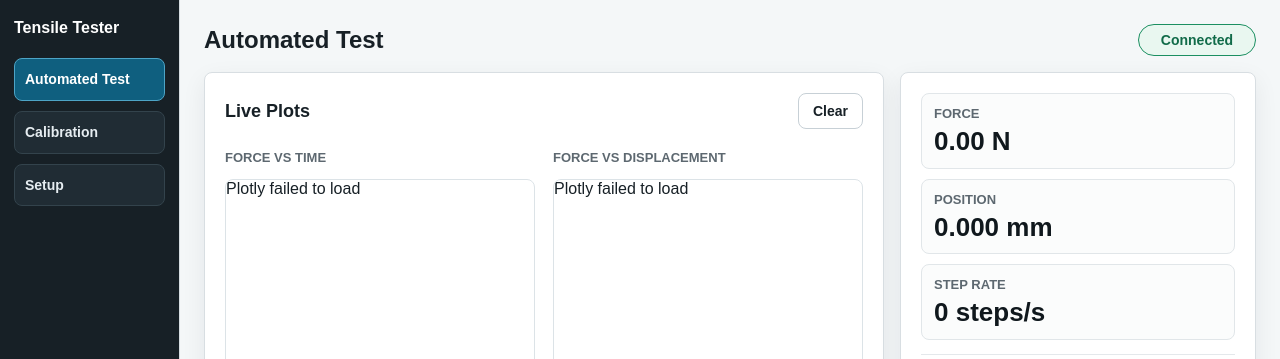
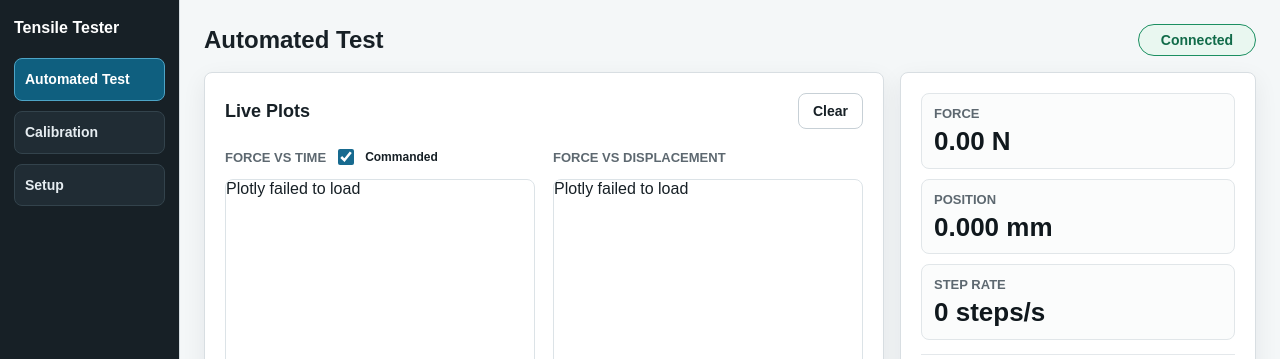
Before and after one commit to tporyzala/tensile-tester, a FastAPI app: page /test in a window 1280 px wide. Shown: the top 359 px of the page. Run offline with FastAPI, Linux system fonts and the light colour scheme; data that the repository does not hold is empty; some libraries are stand-ins or nearby versions.

Commit message:
feat: add toggle for commanded force visibility in live charts

```diff
--- a/src/app/static/live-charts.js
+++ b/src/app/static/live-charts.js
@@ -15,6 +15,7 @@ class LiveForceCharts {
     this.incrementalUpdateInFlight = false;
     this.visible = !document.hidden;
     this.hasCommandedForce = false;
+    this.showCommandedForce = true;
     this.config = {
       responsive: true,
       displaylogo: false,
@@ -80,6 +81,16 @@ class LiveForceCharts {
       this.fullRenderNeeded = true;
       this.draw();
     }
+  }
+
+  setCommandedForceVisible(visible) {
+    const nextVisible = Boolean(visible);
+    if (this.showCommandedForce === nextVisible) {
+      return;
+    }
+    this.showCommandedForce = nextVisible;
+    this.fullRenderNeeded = true;
+    this.scheduleUpdate();
   }
 
   draw() {
@@ -202,7 +213,7 @@ class LiveForceCharts {
         customdata: [customData],
       };
       const timeTraceIndexes = [0];
-      if (this.hasCommandedForce) {
+      if (this.hasCommandedForce && this.showCommandedForce) {
         timeTraceUpdate.x.push(times);
         timeTraceUpdate.y.push(points.map((point) => point.commandedForceN));
         timeTraceUpdate.customdata.push(points.map(() => null));
@@ -258,7 +269,7 @@ class LiveForceCharts {
         "Time %{x:.3f} s<br>Force %{y:.4f} N<br>Phase %{customdata[0]}<br>Step %{customdata[1]}<br>Rate %{customdata[3]:.2f} steps/s<extra></extra>",
     };
 
-    if (!this.hasCommandedForce) {
+    if (!this.hasCommandedForce || !this.showCommandedForce) {
       return [measured];
     }
 
--- a/src/app/static/styles.css
+++ b/src/app/static/styles.css
@@ -628,6 +628,16 @@ input[type="range"] {
   accent-color: #176a8f;
 }
 
+.toggle-control.compact {
+  min-height: 0;
+  font-size: 12px;
+}
+
+.toggle-control.compact input {
+  width: 16px;
+  height: 16px;
+}
+
 .action-button,
 .icon-button,
 .mini-button {
--- a/src/app/static/test.html
+++ b/src/app/static/test.html
@@ -6,7 +6,7 @@
   <title>Tensile Tester Test</title>
   <link rel="stylesheet" href="/static/styles.css?v=20260617-initialization">
   <script src="/static/vendor/plotly-basic-3.5.1.min.js" defer></script>
-  <script src="/static/live-charts.js?v=20260616-chart-lines" defer></script>
+  <script src="/static/live-charts.js?v=20260617-commanded-toggle" defer></script>
   <script src="/static/test.js?v=20260617-initialization" defer></script>
 </head>
 <body>
@@ -37,6 +37,10 @@
               <div class="chart-cell">
                 <div class="chart-header">
                   <div class="label">Force vs Time</div>
+                  <label class="toggle-control compact">
+                    <input id="commanded-force-toggle" type="checkbox" checked>
+                    <span>Commanded</span>
+                  </label>
                 </div>
                 <div id="force-time-chart" class="live-chart"></div>
               </div>
--- a/src/app/static/test.js
+++ b/src/app/static/test.js
@@ -1499,6 +1499,10 @@ $("overlay-toggle").addEventListener("change", () => {
   }
 });
 
+$("commanded-force-toggle").addEventListener("change", () => {
+  liveCharts.setCommandedForceVisible($("commanded-force-toggle").checked);
+});
+
 $("return-zero-mode").addEventListener("change", updateReturnZeroRateControl);
 $("initialization-mode").addEventListener("change", () => {
   updateInitializationVisibility();
```
Also changed, not shown: src/README.md.
